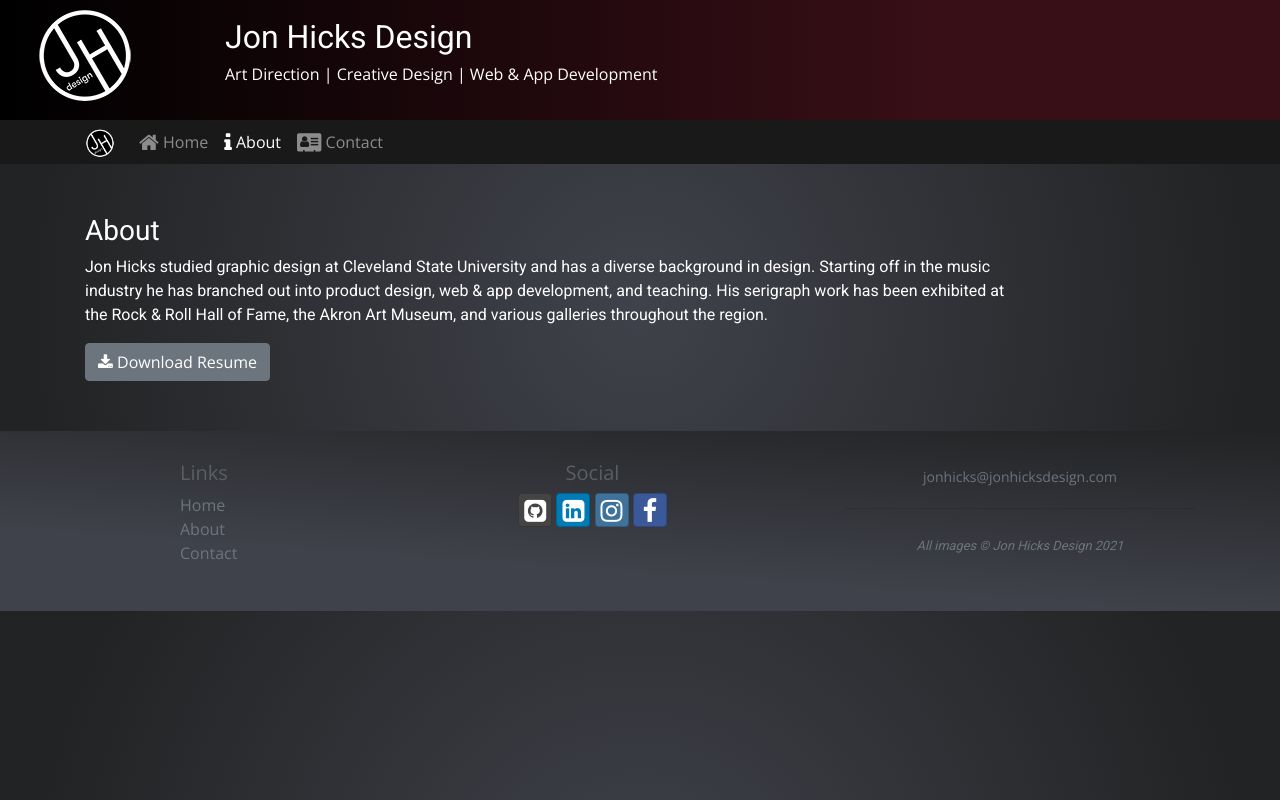
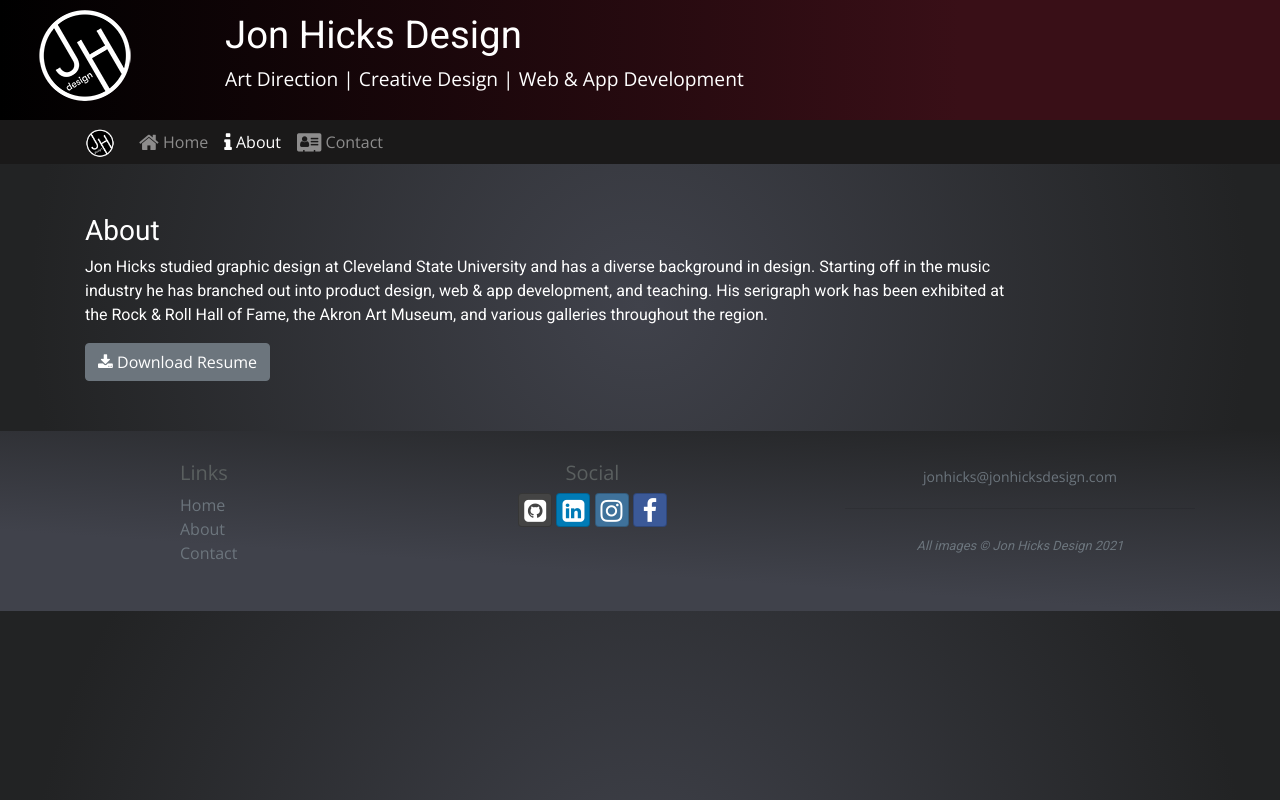
Before and after one commit to jonhicksdesign/Portfolio, a website: page about.html in a window 1280 px wide. Drawn offline with nearby package versions, Linux system fonts and the light colour scheme.

Commit message:
Add files via upload

```diff
--- a/about.html
+++ b/about.html
@@ -26,8 +26,8 @@
                     </a>
                  </div>
                 <div class="col-8">
-                    <h2>Jon Hicks Design</h2>
-                    <h6>Art Direction | Creative Design | Web & App Development</h6>
+                    <h2 style="font-size:3vw;">Jon Hicks Design</h2>
+                    <h6 style="font-size:1.5vw;">Art Direction | Creative Design | Web & App Development</h6>
                 </div>
             </div>
         </div>
```
Also changed, not shown: contact.html (+2 -2 lines), index.html (+2 -2 lines).
